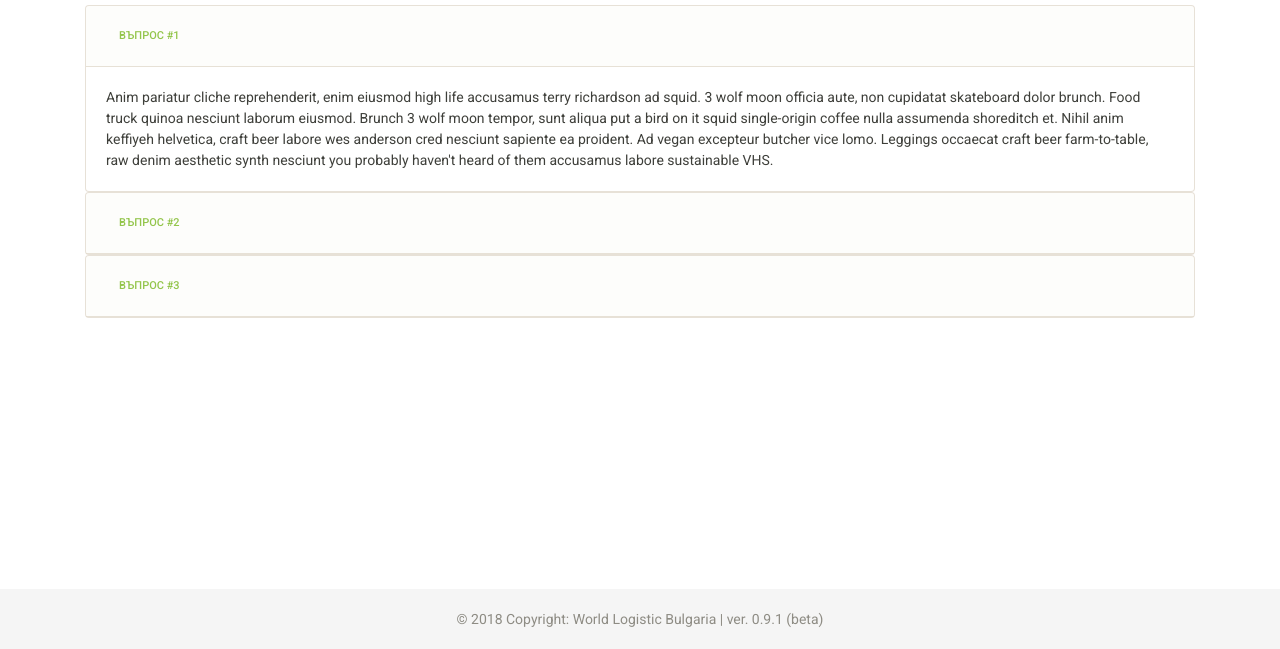
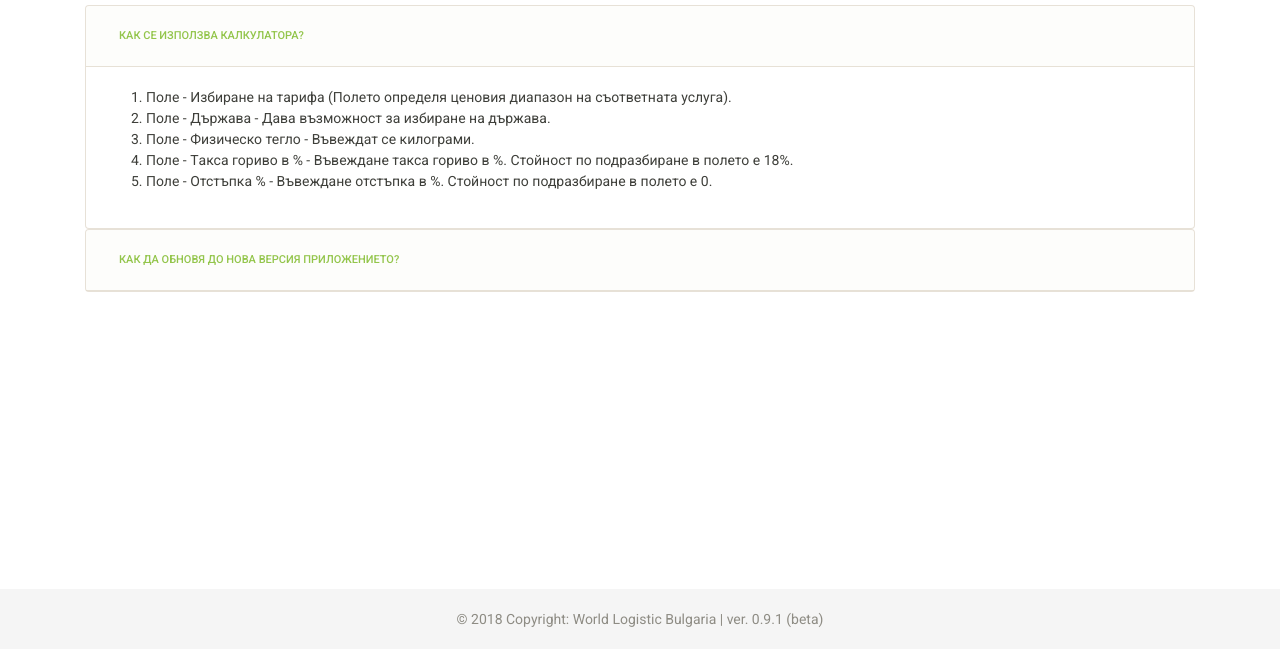
Before and after one commit to mcekov/Calculus, a plain HTML site: page faq.html in a window 1280 px wide. Shown: the part 151-800 px from the top of the page. Drawn offline with Linux system fonts and the light colour scheme.

Commit message:
Added FAQ page

```diff
--- a/faq.html
+++ b/faq.html
@@ -68,7 +68,7 @@
                 aria-expanded="true"
                 aria-controls="collapseOne"
               >
-                Въпрос #1
+                Как се използва калкулатора?
               </button>
             </h5>
           </div>
@@ -80,16 +80,24 @@
             data-parent="#accordion"
           >
             <div class="card-body">
-              Anim pariatur cliche reprehenderit, enim eiusmod high life
-              accusamus terry richardson ad squid. 3 wolf moon officia aute, non
-              cupidatat skateboard dolor brunch. Food truck quinoa nesciunt
-              laborum eiusmod. Brunch 3 wolf moon tempor, sunt aliqua put a bird
-              on it squid single-origin coffee nulla assumenda shoreditch et.
-              Nihil anim keffiyeh helvetica, craft beer labore wes anderson cred
-              nesciunt sapiente ea proident. Ad vegan excepteur butcher vice
-              lomo. Leggings occaecat craft beer farm-to-table, raw denim
-              aesthetic synth nesciunt you probably haven't heard of them
-              accusamus labore sustainable VHS.
+              <ol>
+                <li>
+                  Поле - Избиране на тарифа (Полето определя ценовия диапазон на
+                  съответната услуга).
+                </li>
+                <li>
+                  Поле - Държава - Дава възможност за избиране на държава.
+                </li>
+                <li>Поле - Физическо тегло - Въвеждат се килограми.</li>
+                <li>
+                  Поле - Tакса гориво в % - Въвеждане такса гориво в %. Стойност
+                  по подразбиране в полето е 18%.
+                </li>
+                <li>
+                  Поле - Отстъпка % - Въвеждане отстъпка в %. Стойност по
+                  подразбиране в полето е 0.
+                </li>
+              </ol>
             </div>
           </div>
         </div>
@@ -103,7 +111,7 @@
                 aria-expanded="false"
                 aria-controls="collapseTwo"
               >
-                Въпрос #2
+                Как да обновя до нова версия приложението?
               </button>
             </h5>
           </div>
@@ -114,20 +122,15 @@
             data-parent="#accordion"
           >
             <div class="card-body">
-              Anim pariatur cliche reprehenderit, enim eiusmod high life
-              accusamus terry richardson ad squid. 3 wolf moon officia aute, non
-              cupidatat skateboard dolor brunch. Food truck quinoa nesciunt
-              laborum eiusmod. Brunch 3 wolf moon tempor, sunt aliqua put a bird
-              on it squid single-origin coffee nulla assumenda shoreditch et.
-              Nihil anim keffiyeh helvetica, craft beer labore wes anderson cred
-              nesciunt sapiente ea proident. Ad vegan excepteur butcher vice
-              lomo. Leggings occaecat craft beer farm-to-table, raw denim
-              aesthetic synth nesciunt you probably haven't heard of them
-              accusamus labore sustainable VHS.
+              <p>
+                Първо изтривате основната директория на приложението
+                (calculus/), след това стартирате с двоен клик
+                "calc-updater.bat".
+              </p>
             </div>
           </div>
         </div>
-        <div class="card">
+        <!--  <div class="card">
           <div class="card-header" id="headingThree">
             <h5 class="mb-0">
               <button
@@ -160,7 +163,7 @@
               accusamus labore sustainable VHS.
             </div>
           </div>
-        </div>
+        </div> -->
       </div>
     </div>
     <!-- Footer -->
```
